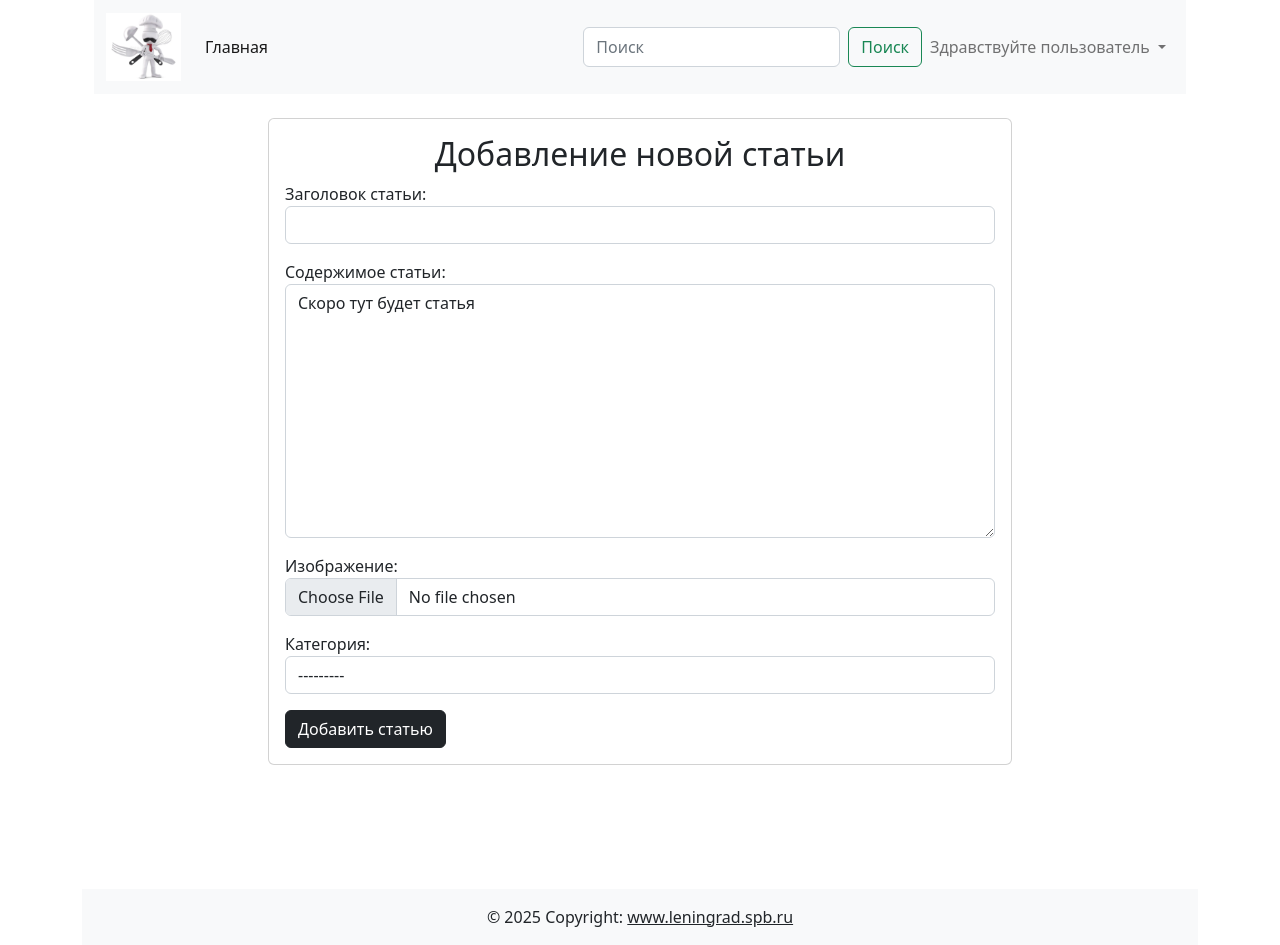
After one commit to PsYcHo-DiSs/cooking_distro_uz, a Django app: page /add_article/ in a window 1280 px wide. The commit adds this page. Run offline with Django 5.2, Linux system fonts and the light colour scheme; data that the repository does not hold is empty.

Commit message:
feat: implement user article submission feature (forms, views, templates)
- Created 'cooking/forms.py' with PostAddForm based on ModelForm.
- Configured fields: title, content, photo, category.
- Added custom widgets for better frontend styling.

- Added 'add_post' view function in 'views.py'.
- Handles both GET (display empty form) and POST (handle form
  submission).
- Creates Post instance from validated form data and saves to
  the database.
- Redirects to the detail page of the newly created post.

- Registered 'add_post' view in 'urls.py' with the path
  'add_article/'.
- Named URL pattern as 'add'.

- Linked "Add Article" button in the navigation bar
  ('_navbar.html') to the 'add' URL.

- Created 'article_add_form.html' template.
- Extended from 'base.html'.
- Integrated CSRF protection.
- Rendered the form fields with previously
  configured widgets.
- Added a submit button to trigger article
  creation.

This commit establishes a complete user flow for creating and publishing articles via a form-based interface.

```diff
--- /dev/null
+++ b/cooking/forms.py
@@ -0,0 +1,18 @@
+from django import forms
+from .models import Post
+
+
+class PostAddForm(forms.ModelForm):
+    """Форма для добавления новой статьи от пользователя"""
+
+    class Meta:
+        """Мета класс, указывающий поведенческий характер, чертёж для класса"""
+        model = Post
+        fields = ['title', 'content', 'photo', 'category']
+
+        widgets = {
+            'title': forms.TextInput(attrs={'class': 'form-control'}),
+            'content': forms.Textarea(attrs={'class': 'form-control'}),
+            'photo': forms.FileInput(attrs={'class': 'form-control'}),
+            'category': forms.Select(attrs={'class': 'form-control'}),
+        }
--- /dev/null
+++ b/cooking/templates/cooking/article_add_form.html
@@ -0,0 +1,20 @@
+{% extends 'base.html' %}
+
+{% block main %}
+<div class="d-flex justify-content-center">
+    <div class="card col-8 mb-4 mt-4">
+        <div class="card-body">
+            <h2 class="text-center">Добавление новой статьи</h2>
+            <form action="" method="post" enctype="multipart/form-data">
+                <!--  Fields for filling-->
+                {% csrf_token %}
+                {{ form.as_p }}
+                <button class="btn btn-dark" type="submit">Добавить статью</button>
+            </form>
+        </div>
+    </div>
+</div>
+<div>
+    <div style="margin-top: 100px;"></div>
+</div>
+{% endblock main %}
--- a/cooking/urls.py
+++ b/cooking/urls.py
@@ -1,13 +1,10 @@
 from django.urls import path
 from .views import *
-from django.conf import settings
-from django.conf.urls.static import static
+
 
 urlpatterns = [
     path('', index, name='index'),
     path('category/<int:pk>/', posts_by_category, name='posts_by_category'),
     path('post/<int:pk>/', post_detail, name='post_detail'),
+    path('add_article/', add_post, name='add'),
 ]
-
-# if settings.DEBUG:
-#     urlpatterns += static(settings.STATIC_URL, document_root=settings.STATIC_ROOT)
--- a/cooking/views.py
+++ b/cooking/views.py
@@ -1,6 +1,6 @@
-from django.shortcuts import render
+from django.shortcuts import render, redirect
 from .models import Category, Post
-from django.db.models import F
+from .forms import PostAddForm
 
 
 def index(request):
@@ -36,3 +36,21 @@
         'post': post,
     }
     return render(request, 'cooking/article_detail.html', context)
+
+
+def add_post(request):
+    """Добавление статьи от пользователя"""
+    if request.method == 'POST':
+        form = PostAddForm(request.POST, request.FILES)
+        if form.is_valid():
+            post = Post.objects.create(**form.cleaned_data)
+            post.save()
+            return redirect('post_detail', pk=post.pk)
+
+    form = PostAddForm()
+    context = {
+        'form': form,
+        'title': 'Добавить статью',
+
+    }
+    return render(request, 'cooking/article_add_form.html', context)
--- a/templates/components/_navbar.html
+++ b/templates/components/_navbar.html
@@ -30,7 +30,7 @@
                                 </a>
                                 <ul class="dropdown-menu" aria-labelledby="navbarDropdown">
                                     <li><a class="dropdown-item" href="#!">Моя страница</a></li>
-                                    <li><a class="dropdown-item" href="#!">Добавить статью</a></li>
+                                    <li><a class="dropdown-item" href="{% url 'add' %}">Добавить статью</a></li>
                                     <li>
                                         <hr class="dropdown-divider">
                                     </li>
```
Also changed, not shown: media/photos/avatar.png (added).
